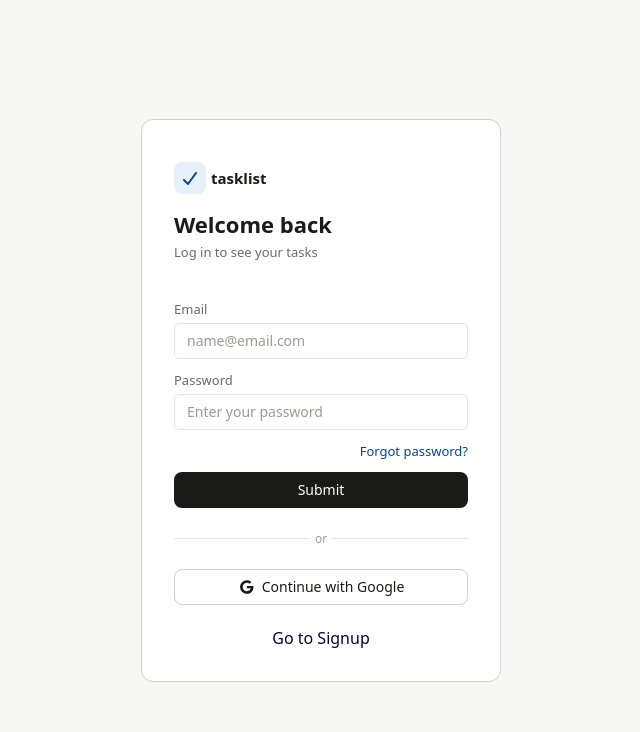
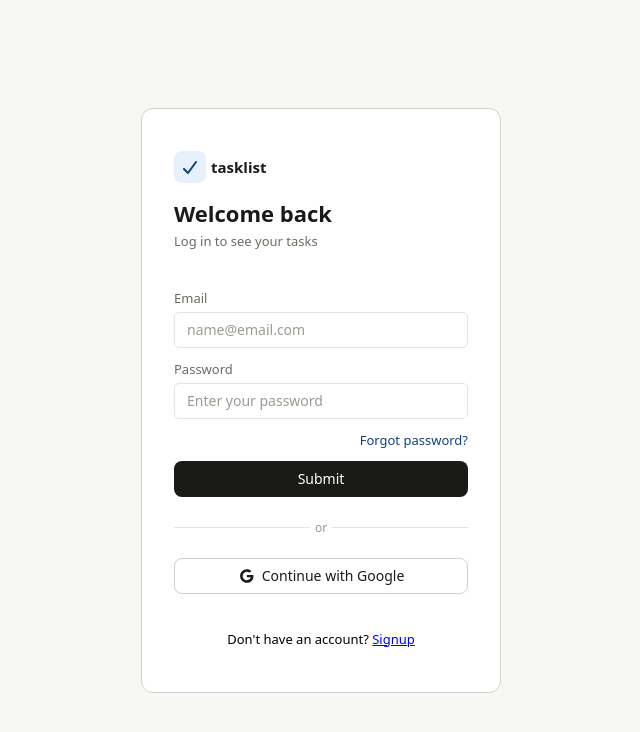
Before and after one commit to AlainRegisDev88/to-do-app, a React (Vite) app in the folder to-do-app/: page /auth/login in a window 1280 px wide. Shown: the top 732 px of the page, without its empty margins (319-959 px from the left). Built offline with nearby package versions, Linux system fonts and the light colour scheme.

Commit message:
add the login footer

```diff
--- a/to-do-app/src/components/AuthenticationPage.jsx
+++ b/to-do-app/src/components/AuthenticationPage.jsx
@@ -19,14 +19,7 @@
 
                 </div>
                 <Outlet />
-                <div className="auth-link-container">
 
-                    {currentPath === '/auth/login'
-                        ? <Link className='auth-link' to='/auth/signup'>Go to Signup</Link>
-                        : <Link className='auth-link' to='/auth/login'>Go to Login</Link>
-
-                    }
-                </div>
             </div>
 
 
--- a/to-do-app/src/components/Login.css
+++ b/to-do-app/src/components/Login.css
@@ -182,3 +182,14 @@
 .continue-with-google .icon{
     width: 16px;
 }
+
+/* box footer */
+.box-footer{
+    font-size: 13px;
+    margin-top: 24px;
+    text-align: center;
+    width: 100%;
+}
+.box-footer Link{
+    color: var(--text-accent);
+}
--- a/to-do-app/src/components/Login.jsx
+++ b/to-do-app/src/components/Login.jsx
@@ -3,8 +3,9 @@
 import { useNavigate, useLocation } from 'react-router-dom'
 import authService from "../services/authService";
 import { faCheck } from "@fortawesome/free-solid-svg-icons";
+import { faGoogle } from "@fortawesome/free-brands-svg-icons";
 import { FontAwesomeIcon } from "@fortawesome/react-fontawesome";
-import { faGoogle } from "@fortawesome/free-brands-svg-icons";
+import { Link } from "react-router-dom";
 
 
 const Login = () => {
@@ -92,6 +93,9 @@
                         <div className="class-item continue-with-google">
                             <div className="icon"><FontAwesomeIcon icon={faGoogle} /></div><p>Continue with Google</p>
                         </div>
+                        <div className="box-footer">
+                            <p>Don't have an account? <Link to="/auth/signup">Signup</Link></p>
+                        </div>
                         <div>{error}{successMessage && (`${successMessage}, You Can now login ${name}`)}</div>
                     </div>
                 </form>
```
